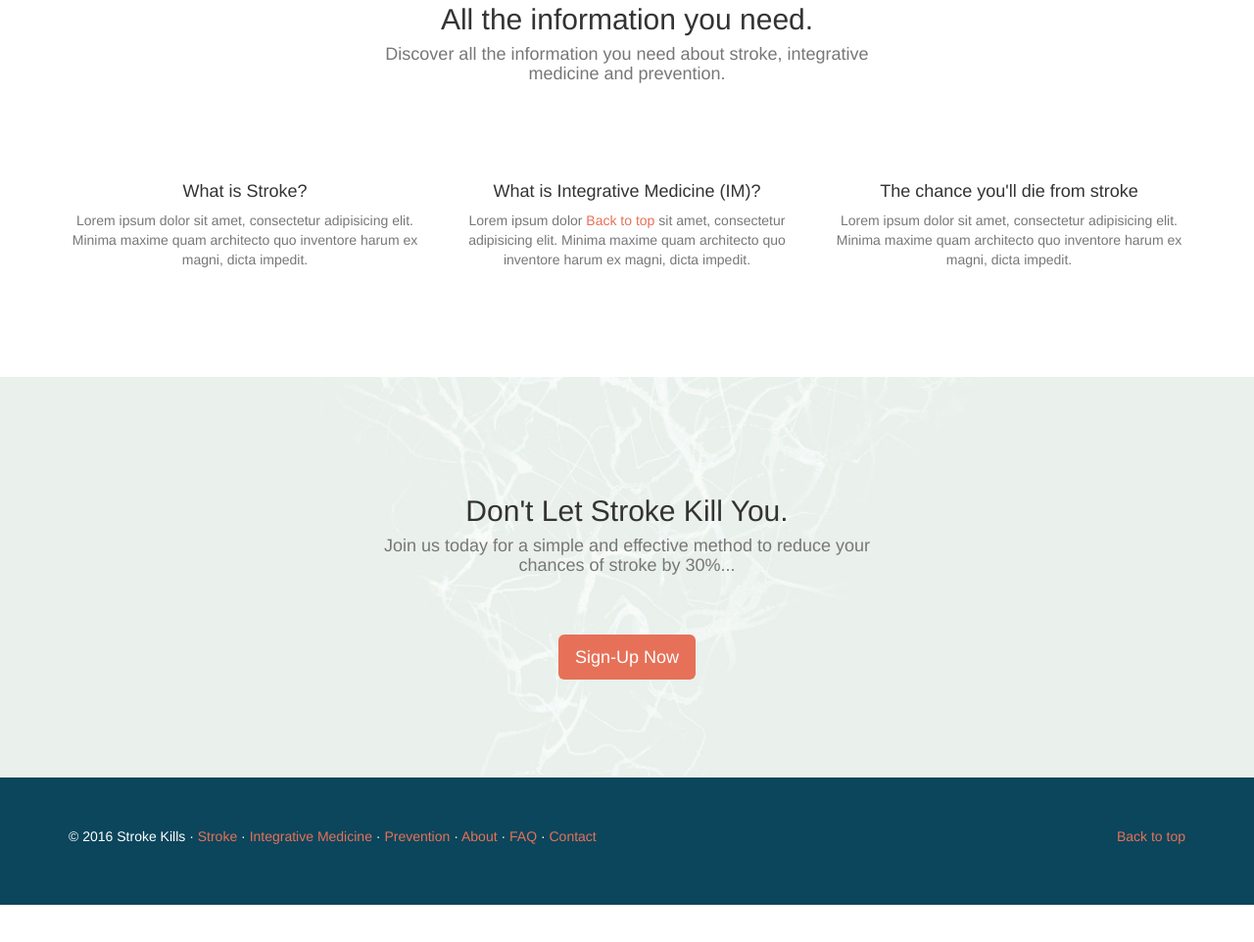
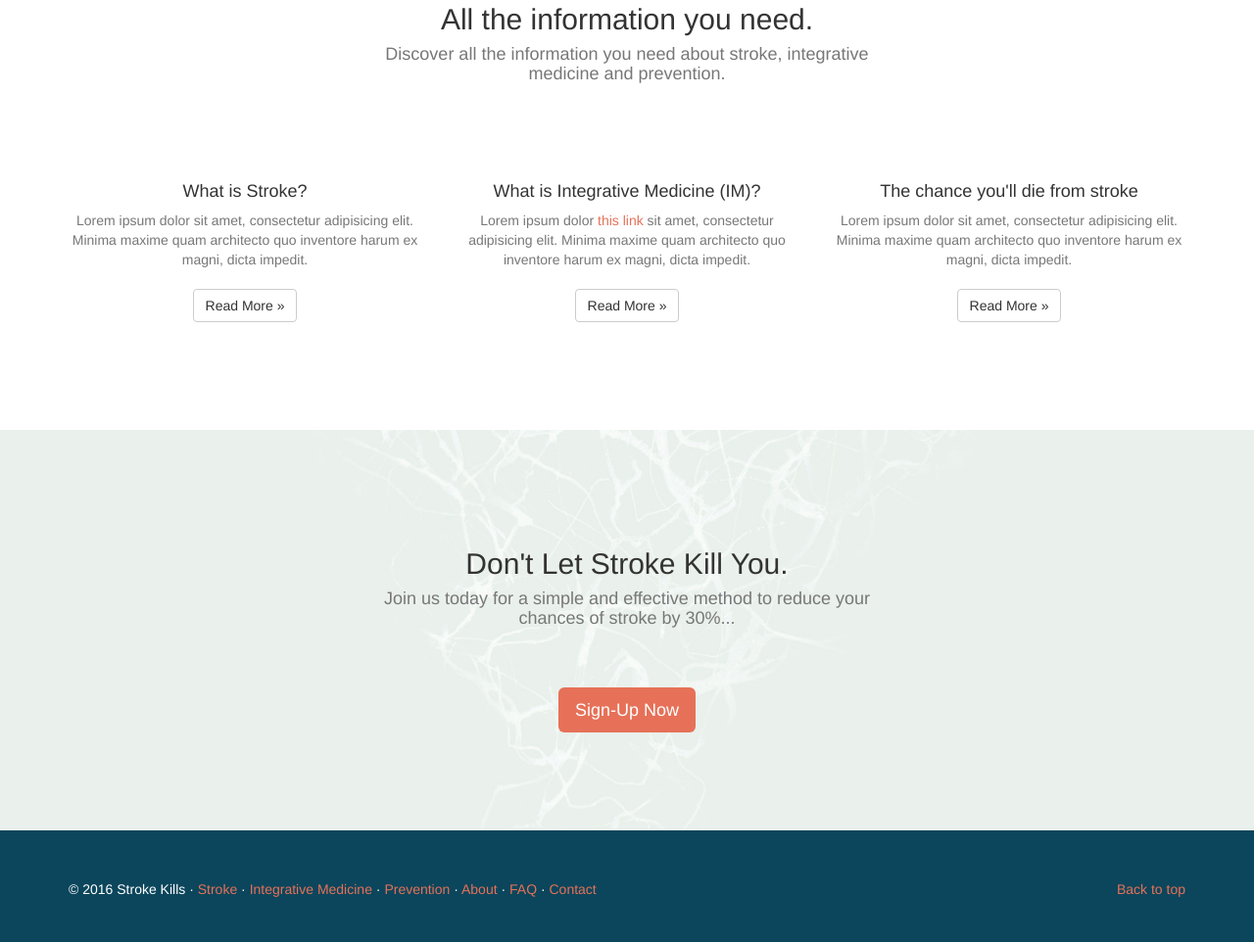
Before and after one commit to alvmal/stroke-im-info, a plain HTML site: page index.html in a window 1280 px wide. Shown: the part 743-1705 px from the top of the page at 98% size. Before the commit the page ends 1667 px from the top, so only its background shows below. Drawn offline with nearby package versions, Linux system fonts and the light colour scheme.

Commit message:
added btn to index

```diff
--- a/index.html
+++ b/index.html
@@ -83,14 +83,17 @@
             <div class="col-md-4">
                 <h4 class="service-heading">What is Stroke?</h4>
                 <p class="text-muted">Lorem ipsum dolor sit amet, consectetur adipisicing elit. Minima maxime quam architecto quo inventore harum ex magni, dicta impedit.</p>
+                <p class="p-t-10"><a class="btn btn-default" href="#" role="button">Read More »</a></p>
             </div>
             <div class="col-md-4">
                 <h4 class="service-heading">What is Integrative Medicine (IM)?</h4>
-                <p class="text-muted">Lorem ipsum dolor <a href="#">Back to top</a> sit amet, consectetur adipisicing elit. Minima maxime quam architecto quo inventore harum ex magni, dicta impedit.</p>
+                <p class="text-muted">Lorem ipsum dolor <a href="#">this link</a> sit amet, consectetur adipisicing elit. Minima maxime quam architecto quo inventore harum ex magni, dicta impedit.</p>
+                <p class="p-t-10"><a class="btn btn-default" href="#" role="button">Read More »</a></p>
             </div>
             <div class="col-md-4">
                 <h4 class="service-heading">The chance you'll die from stroke</h4>
                 <p class="text-muted">Lorem ipsum dolor sit amet, consectetur adipisicing elit. Minima maxime quam architecto quo inventore harum ex magni, dicta impedit.</p>
+                <p class="p-t-10"><a class="btn btn-default" href="#" role="button">Read More »</a></p>
             </div>
         </article>
     </section>
```
Also changed, not shown: ignore.html (renamed from index2.html).
